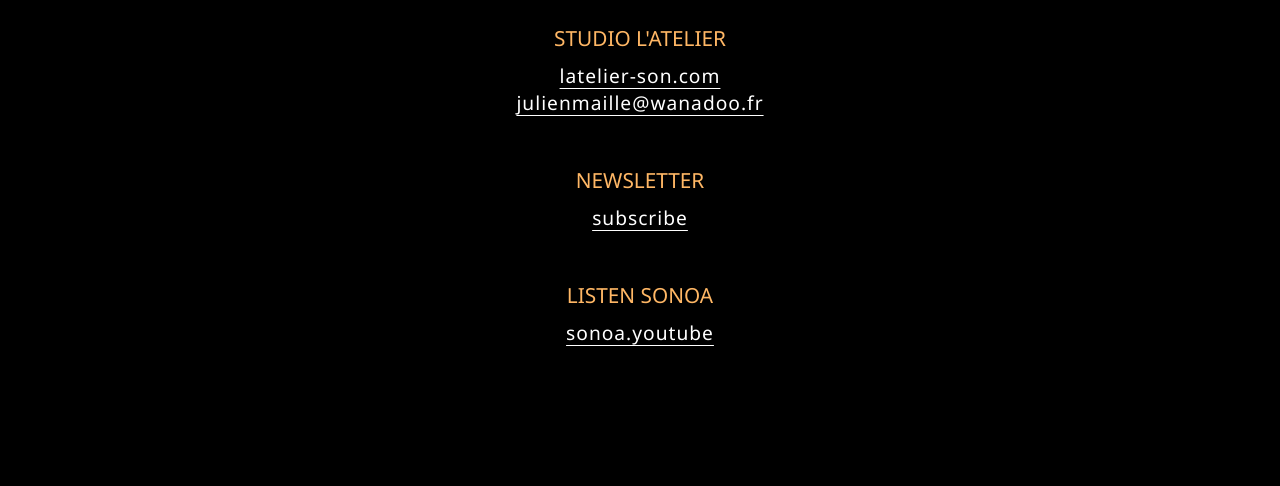
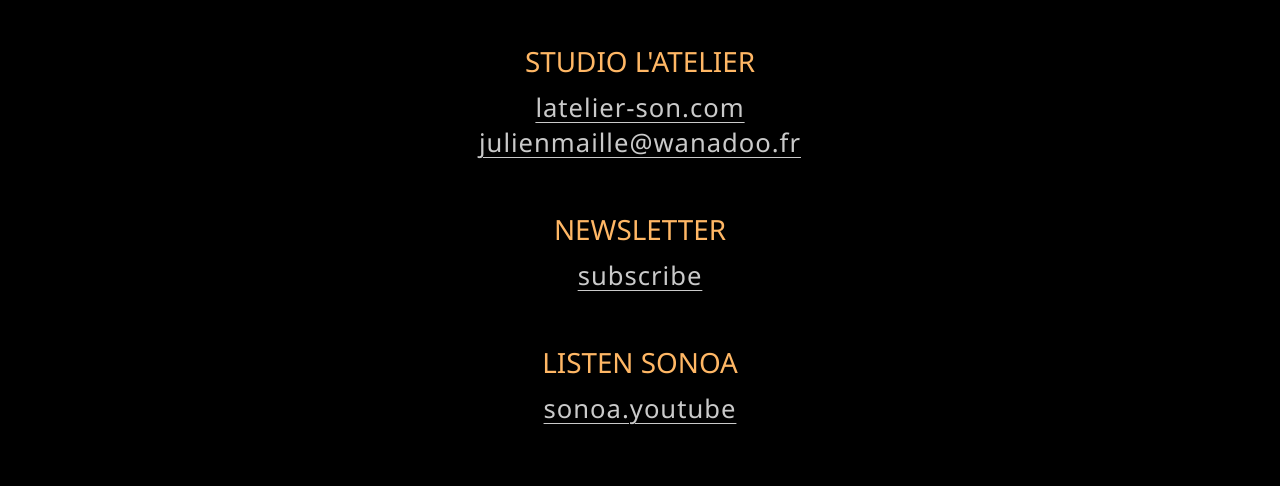
Before and after one commit to PacoEm/sonoa, a plain HTML site: page index.html in a window 1280 px wide. Shown: the part 1650-2136 px from the top of the page. Before the commit the page ends 2056 px from the top, so only its background shows below. Drawn offline with Linux system fonts and the light colour scheme.

Commit message:
thrd commit: try to fix bg problem

```diff
--- a/style_contact.css
+++ b/style_contact.css
@@ -4,7 +4,7 @@
     background: #000;
 }
 #contact_container{
-    width: 35%;
+    width: 100%;
     padding-top: 50px;
     padding-bottom: 10px;
     margin: auto;
@@ -17,16 +17,16 @@
 .typocontact{
     padding-bottom: 10px;
     font-family: 'Segoe UI', Tahoma, Geneva, Verdana, sans-serif;
-    font-size: 1.3rem;
+    font-size: calc(1.1rem + 0.8vw);
     color: rgb(255, 183, 101);
 }
 .liencontact{
     padding-bottom: 5px;
 
     font-family:'Segoe UI', Tahoma, Geneva, Verdana, sans-serif;
-    font-size: 1.2rem;
+    font-size: calc(0.8rem + 1vw);
     font-weight: lighter;
-    color: white;
+    color: rgb(202, 202, 202);
 
     letter-spacing: 1px;
     text-decoration: underline;
--- a/style_listen.css
+++ b/style_listen.css
@@ -1,6 +1,6 @@
 #listen{
     width: 100vw;
-    background: url(assets/images/img_listen.jpg) center/cover fixed;
+    background: url(assets/images/img_listen.jpg) center/cover fixed no-repeat;
 }
 
 #listen ul{
@@ -9,6 +9,7 @@
 }
 #listen li{
     padding-bottom: 25px;
+    list-style: none;
 }
 #listen a{
     font-family: Monserrat, serif;
```
